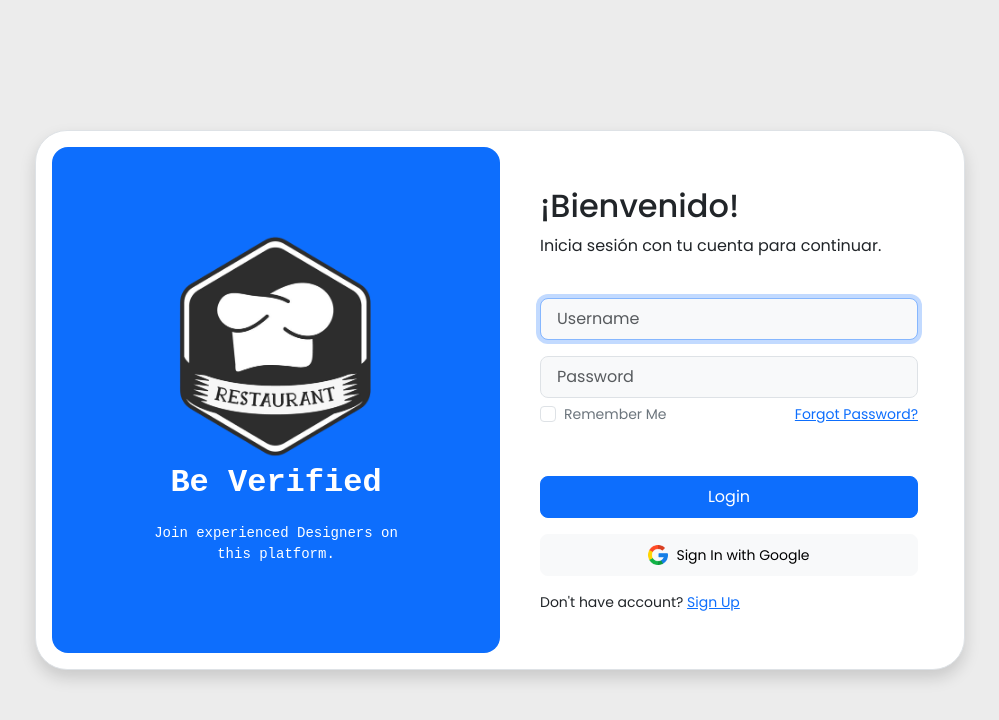
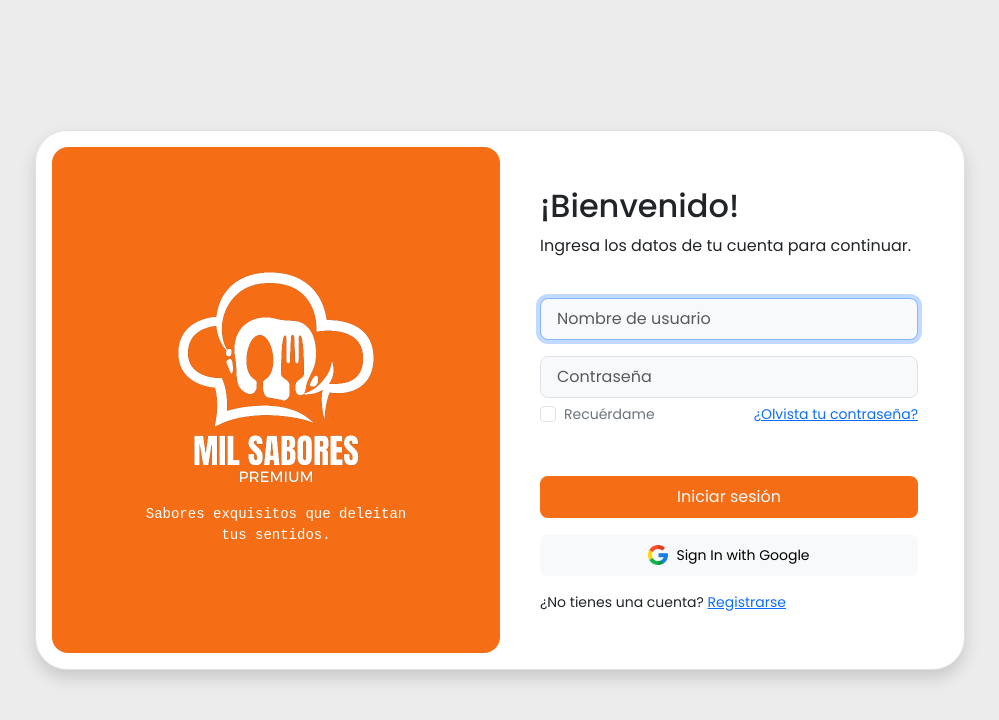
Before and after one commit to alexanderlurita/proyectofinal, a PHP site: page /login.php in a window 1280 px wide. Shown: the top 720 px of the page, without its empty margins (140-1139 px from the left). Run offline with PHP 8.4, Linux system fonts and the light colour scheme.

Commit message:
Login actualizado, incorporando nuevo logo

```diff
--- a/login.php
+++ b/login.php
@@ -23,48 +23,47 @@ if(isset($_SESSION['seguridad']) && $_SESSION['seguridad']['login']) {
   <!-- Container -->
   <div class="container d-flex justify-content-center align-items-center min-vh-100">
       <div class="row border rounded-5 p-3 bg-white shadow box-area">
-        <!-- Logo -->
-        <div class="col-md-6 rounded-4 d-flex justify-content-center align-items-center flex-column left-box bg-primary"">
+        <!-- Contenedor del LOGO -->
+        <div class="col-md-6 rounded-4 d-flex justify-content-center align-items-center flex-column left-box">
           <div class="featured-image">
-            <img src="./images/logo.png" class="img-fluid" style="width: 225px;">
-           </div>
-           <p class="text-white fs-2" style="font-family: 'Courier New', Courier, monospace; font-weight: 600">Be Verified</p>
-           <small class="text-white text-wrap text-center" style="width: 17rem; font-family: 'Courier New', Courier, monospace;">Join experienced Designers on this platform.</small>
+            <img id="logo" src="./images/mil_sabores_logo_blanco.png" class="img-fluid" style="width: 250px;">
+          </div>
+          <small class="text-white text-wrap text-center" style="width: 17rem; font-family: 'Courier New', Courier, monospace;">Sabores exquisitos que deleitan tus sentidos.</small>
         </div> <!-- Fin logo -->
         <!-- Login -->
         <div class="col-md-6 right-box">
           <div class="row align-items-center">
             <div class="header-text mb-4">
               <h2>¡Bienvenido!</h2>
-              <p>Inicia sesión con tu cuenta para continuar.</p>
+              <p>Ingresa los datos de tu cuenta para continuar.</p>
             </div>
             <!-- Form input-groups -->
             <form action="" autocomplete="off">
               <div class="input-group mb-3">
-                <input type="text" id="username" class="form-control form-control-lg bg-light fs-6" placeholder="Username" autofocus>
+                <input type="text" id="username" class="form-control form-control-lg bg-light fs-6" placeholder="Nombre de usuario" autofocus>
               </div>
               <div class="input-group mb-1">
-                <input type="password" id="password" class="form-control form-control-lg bg-light fs-6" placeholder="Password">
+                <input type="password" id="password" class="form-control form-control-lg bg-light fs-6" placeholder="Contraseña">
               </div>
               <div class="input-group mb-5 d-flex justify-content-between">
                 <div class="form-check">
                   <input type="checkbox" class="form-check-input" id="formCheck">
-                  <label for="formCheck" class="form-check-label text-secondary"><small>Remember Me</small></label>
+                  <label for="formCheck" class="form-check-label text-secondary"><small>Recuérdame</small></label>
                 </div>
                 <div class="forgot">
-                  <small><a href="#">Forgot Password?</a></small>
+                  <small><a href="#">¿Olvista tu contraseña?</a></small>
                 </div>
               </div>
             </form>
             <!-- Buttons -->
             <div class="input-group mb-3">
-              <button id="login" class="btn btn-lg btn-primary w-100 fs-6" type="button">Login</button>
+              <button id="login" class="btn btn-lg text-light w-100 fs-6" type="button">Iniciar sesión</button>
             </div>
             <div class="input-group mb-3">
               <button class="btn btn-lg btn-light w-100 fs-6" type="button"><img src="./images/google.png" style="width: 20px;" class="me-2"><small>Sign In with Google</small></button>
             </div>
             <div class="row">
-              <small>Don't have account? <a href="#">Sign Up</a></small>
+              <small>¿No tienes una cuenta? <a href="#">Registrarse</a></small>
             </div>
 
           </div>
--- a/styles/login.css
+++ b/styles/login.css
@@ -3,6 +3,14 @@
 body{
   font-family: 'Poppins', sans-serif;
   background: #ececec;
+}
+
+.left-box{
+  background-color: #F56D15;
+}
+
+#login{
+  background: #F56D15;
 }
 
 .box-area{
@@ -28,6 +36,10 @@ body{
     overflow: hidden;
   }
 
+  #logo{
+    margin-top: 50px;
+  }
+
   .right-box{
     padding: 20px;
   }
```
Also changed, not shown: images/logo.png (deleted), images/mil_sabores_logo_blanco.png (added), images/mil_sabores_logo_clasico.png (added), images/mil_sabores_logo_negro.png (added).
